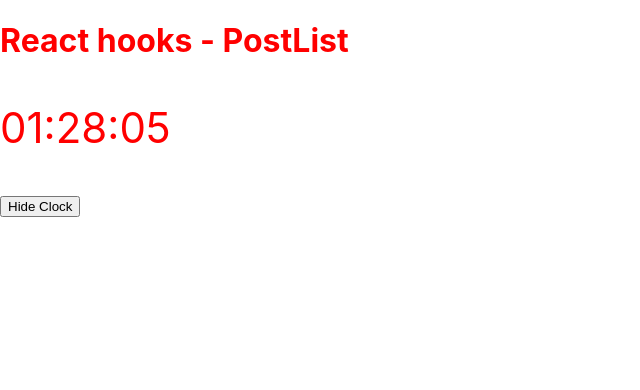
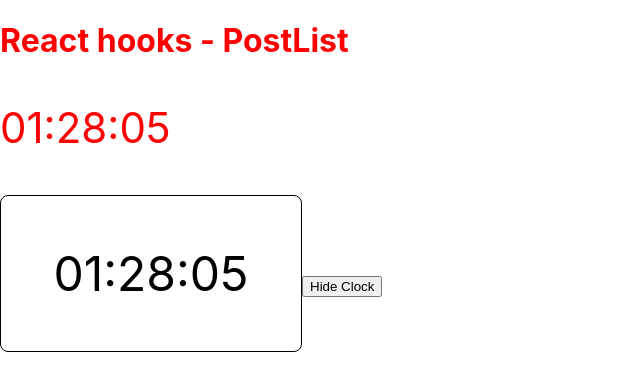
Before and after one commit to hungitk17/react-hooks-basic, a React (Create React App) app: page / in a window 1280 px wide. Shown: the top 390 px of the page, without its empty margins (0-640 px from the left). Built offline with nearby package versions, Linux system fonts and the light colour scheme; no server answers.

Commit message:
Add useClock

```diff
--- a/src/App.js
+++ b/src/App.js
@@ -4,6 +4,7 @@
 import TodoForm from './components/TodoForm';
 import PostList from './components/PostList';
 import Clock from './components/Clock';
+import BetterClock from './components/BetterClock';
 import PostFiltersForm from './components/PostFiltersForm';
 import Pagination from './components/Pagination';
 import React, { useState, useEffect } from 'react';
@@ -94,7 +95,9 @@
         <div className="app">
             <h1>React hooks - PostList</h1>
             {showClock && <Clock />}
+            <BetterClock />
             <button onClick={() => setShowClock(false)}>Hide Clock</button>
+
             {/*
             <PostFiltersForm onSubmit={handleFiltersChange} />
 
--- /dev/null
+++ b/src/components/BetterClock/BetterClock.scss
@@ -0,0 +1,12 @@
+.better-clock {
+    display: inline-block;
+    width: 300px;
+    border: 1px solid black;
+    border-radius: 8px;
+
+    text-align: center;
+    &__time {
+        color: black;
+        font-size: 48px;
+    }
+}
--- /dev/null
+++ b/src/components/BetterClock/index.jsx
@@ -0,0 +1,15 @@
+import React, { useEffect, useState } from 'react';
+import useClock from '../../hooks/useClock';
+import "./BetterClock.scss";
+
+function BetterClock(props) {
+    const {timeString} = useClock();
+
+    return (
+      <div className="better-clock">
+        <p className="better-clock__time">{timeString}</p>
+      </div>
+    );
+}
+
+export default BetterClock;
--- a/src/components/Clock/index.jsx
+++ b/src/components/Clock/index.jsx
@@ -1,36 +1,8 @@
 import React, { useEffect, useState } from 'react';
-import PropTypes from 'prop-types';
-
-Clock.propTypes = {
-
-};
-
-function formatDate(date) {
-    if(!date) return '';
-
-    const hours = `0${date.getHours()}`.slice(-2);
-    const minutes = `0${date.getMinutes()}`.slice(-2);
-    const seconds = `0${date.getSeconds()}`.slice(-2);
-
-    return `${hours}:${minutes}:${seconds}`;
-}
+import useClock from '../../hooks/useClock';
 
 function Clock(props) {
-    const [timeString, setTimeString] = useState('');
-
-    useEffect(() => {
-        const clockInterval = setInterval(() => {
-            const now = new Date();
-            // HH:mm:ss
-            const newTimeString = formatDate(now);
-
-            setTimeString(newTimeString);
-        }, 1000);
-        return () => {
-            //clean up
-            clearInterval(clockInterval);
-        }
-    }, []);
+    const {timeString} = useClock();
 
     return (
         <p style={{fontSize: '42px'}}>{timeString}</p>
--- /dev/null
+++ b/src/hooks/useClock.js
@@ -0,0 +1,33 @@
+import React, { useEffect, useState } from 'react';
+
+function formatDate(date) {
+    if (!date) return '';
+
+    const hours = `0${date.getHours()}`.slice(-2);
+    const minutes = `0${date.getMinutes()}`.slice(-2);
+    const seconds = `0${date.getSeconds()}`.slice(-2);
+
+    return `${hours}:${minutes}:${seconds}`;
+}
+
+function useClock(props) {
+    const [timeString, setTimeString] = useState('');
+
+    useEffect(() => {
+        const clockInterval = setInterval(() => {
+            const now = new Date();
+            // HH:mm:ss
+            const newTimeString = formatDate(now);
+
+            setTimeString(newTimeString);
+        }, 1000);
+        return () => {
+            //clean up
+            clearInterval(clockInterval);
+        }
+    }, []);
+
+    return {timeString};
+}
+
+export default useClock;
```
